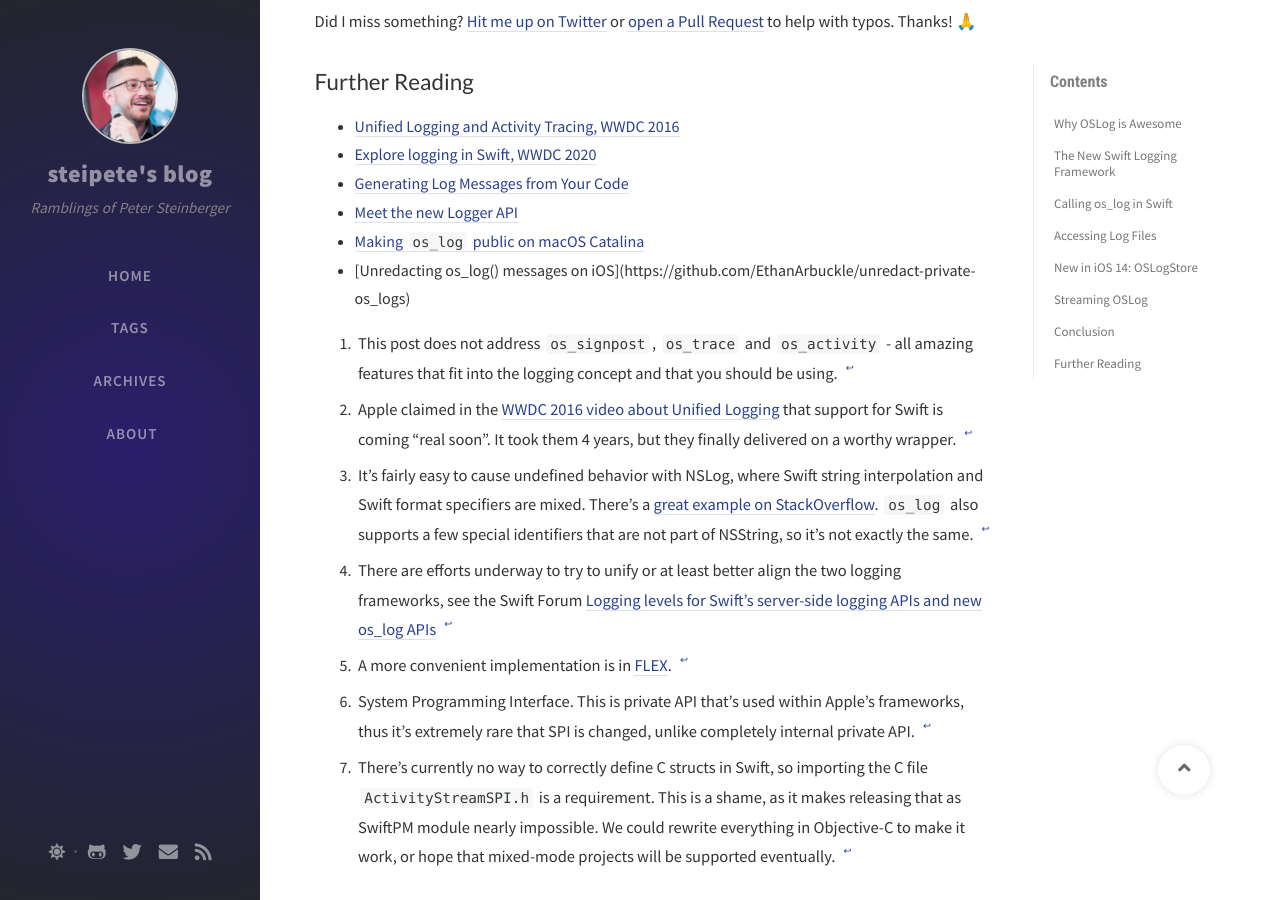
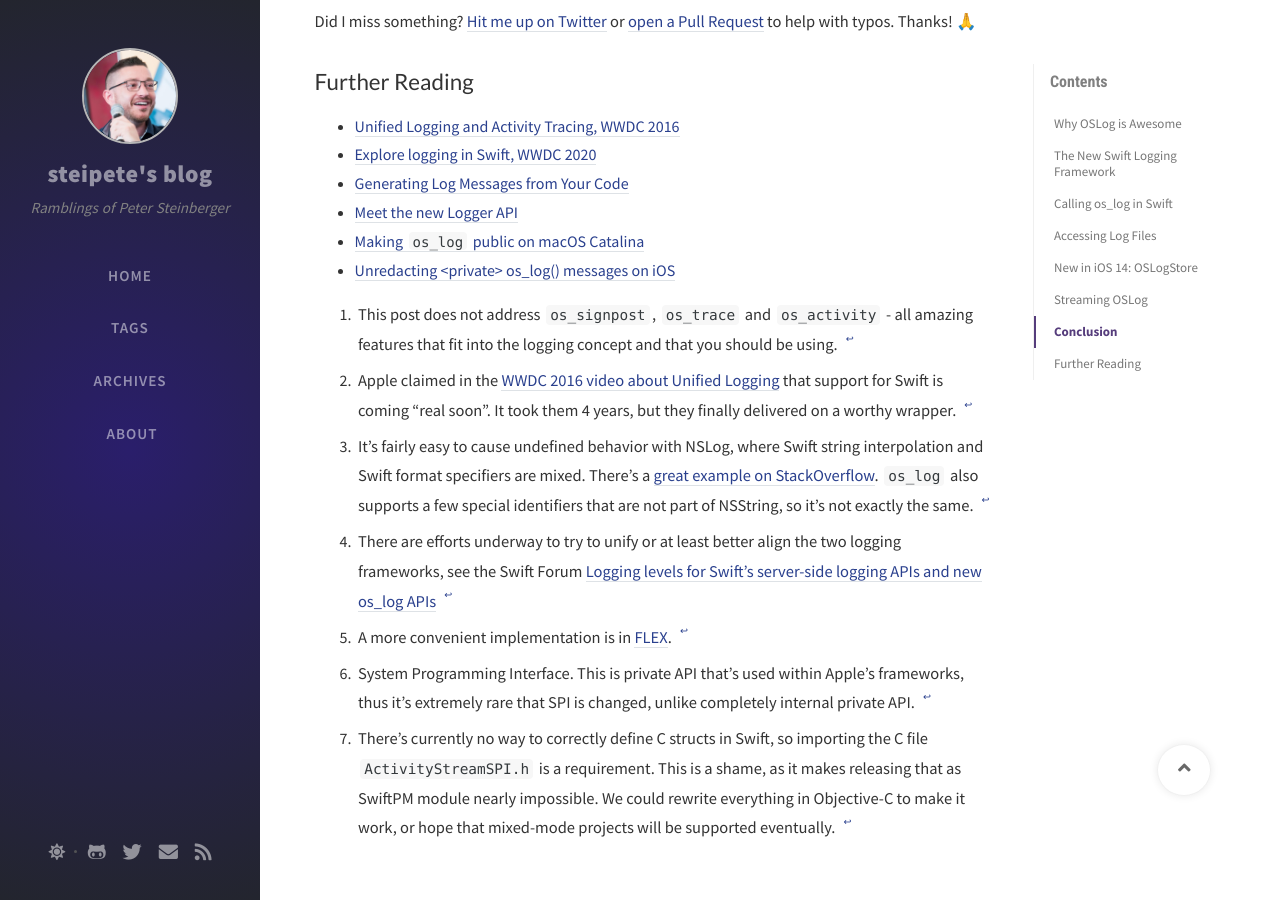
Before and after one commit to steipete/steipete.com, a Jekyll site: the page built from _posts/2020-08-22-logging-in-swift.md, in a window 1280 px wide and 900 px high, scrolled down 6993 px. Built offline with Jekyll 4.4.1, drawn with Linux system fonts in a browser that asks for light colours; nearby versions of some CDN libraries; comment, search, counter and statistics services are not loaded.

Commit message:
Update 2020-08-22-logging-in-swift.md (#27)
fixes markdown link syntax for a further reading link

```diff
--- a/_posts/2020-08-22-logging-in-swift.md
+++ b/_posts/2020-08-22-logging-in-swift.md
@@ -222,4 +222,4 @@
 - [Generating Log Messages from Your Code](https://developer.apple.com/documentation/os/logging/generating_log_messages_from_your_code)
 - [Meet the new Logger API](https://wwdcbysundell.com/2020/meet-the-new-logger-api/)
 - [Making `os_log` public on macOS Catalina](https://saagarjha.com/blog/2019/09/29/making-os-log-public-on-macos-catalina/)
-- [Unredacting <private> os_log() messages on iOS](https://github.com/EthanArbuckle/unredact-private-os_logs)
+- [Unredacting \<private> os_log() messages on iOS](https://github.com/EthanArbuckle/unredact-private-os_logs)
```
